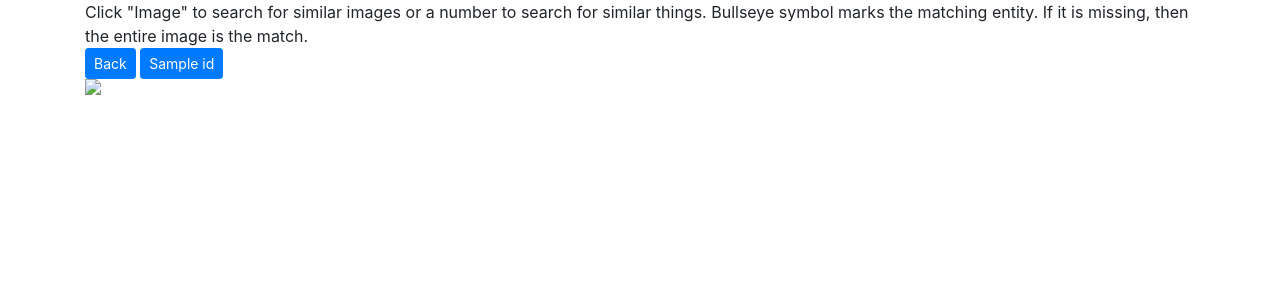
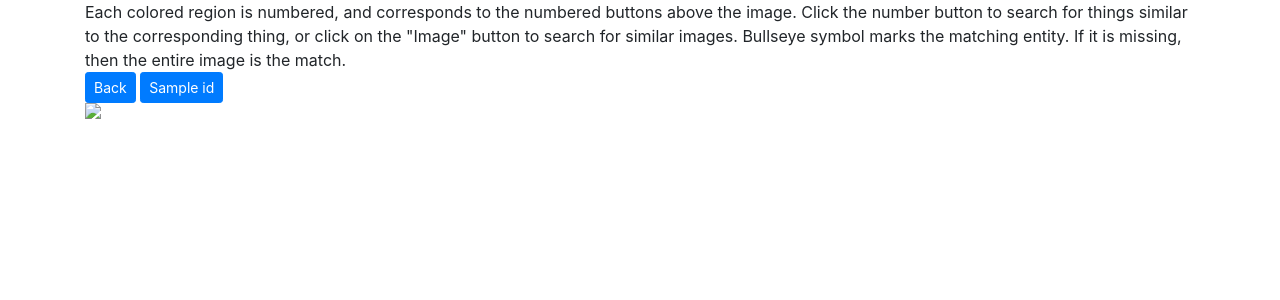
Before and after one commit to harpone/retrieval_app, a Flask app: template templates/query_image.html in a window 1280 px wide. Shown: the part 56-356 px from the top of the page. Run offline with Flask 2, Linux system fonts and the light colour scheme; the template is opened without the code that fills it: most values are stand-ins (such as "Sample title", 1, 10 or a date in 2020); parts of the project's set-up code (start-up, migrations or seed data) failed here and were passed over; some libraries are stand-ins or nearby versions.

Commit message:
better instructions

```diff
--- a/templates/query_image.html
+++ b/templates/query_image.html
@@ -1,7 +1,9 @@
 {% extends 'base.html' %}
 
 {% block content %}
-    <p1>Click "Image" to search for similar images or a number to search for similar things.</p1>
+    <p1>Each colored region is numbered, and corresponds to the numbered buttons above the image. Click the number button to search for things
+        similar to the corresponding thing, or click on the "Image" button to search for similar images.
+    </p1>
     <p1>Bullseye symbol marks the matching entity. If it is missing, then the entire image is the match.</p1>
     <style>
         img {
```
